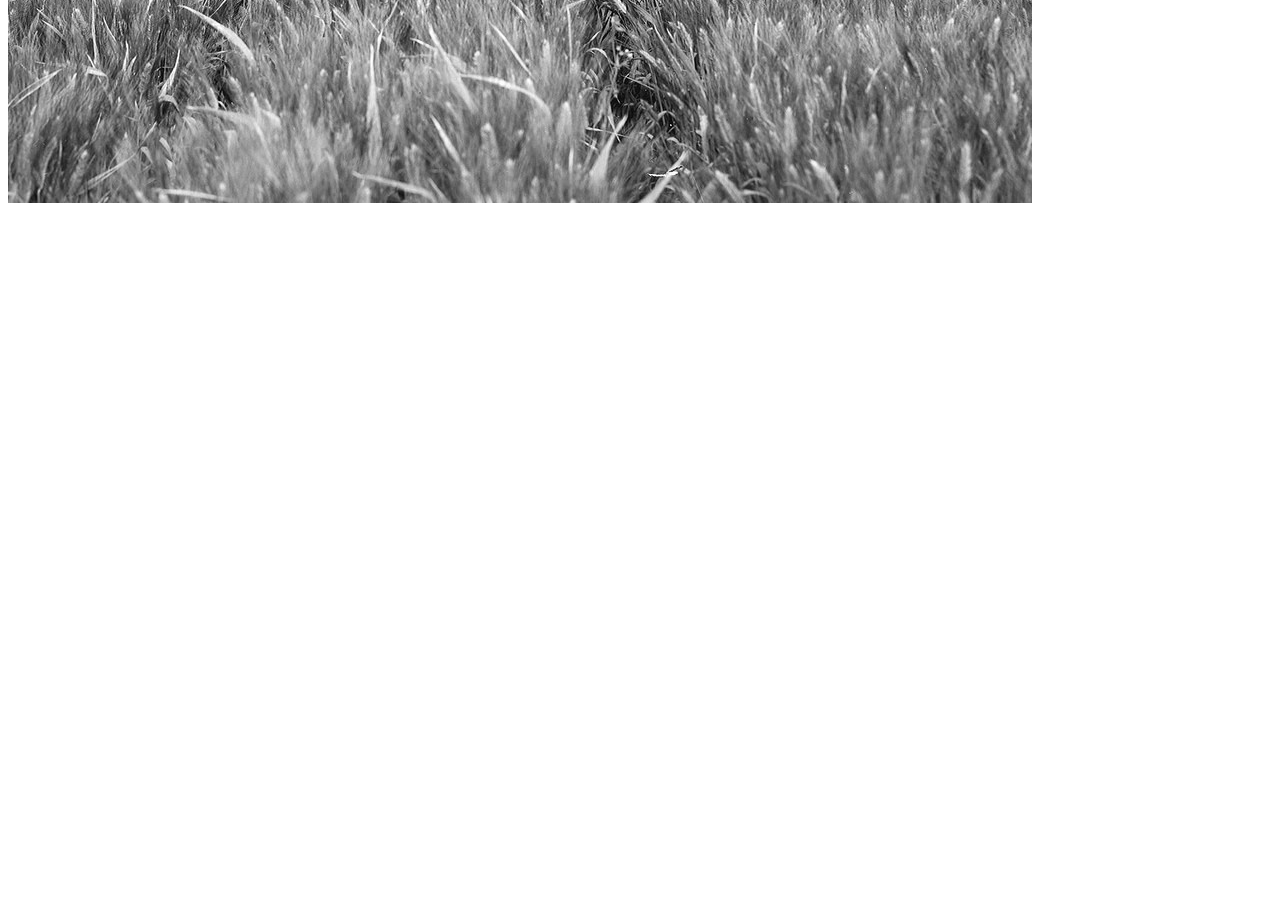
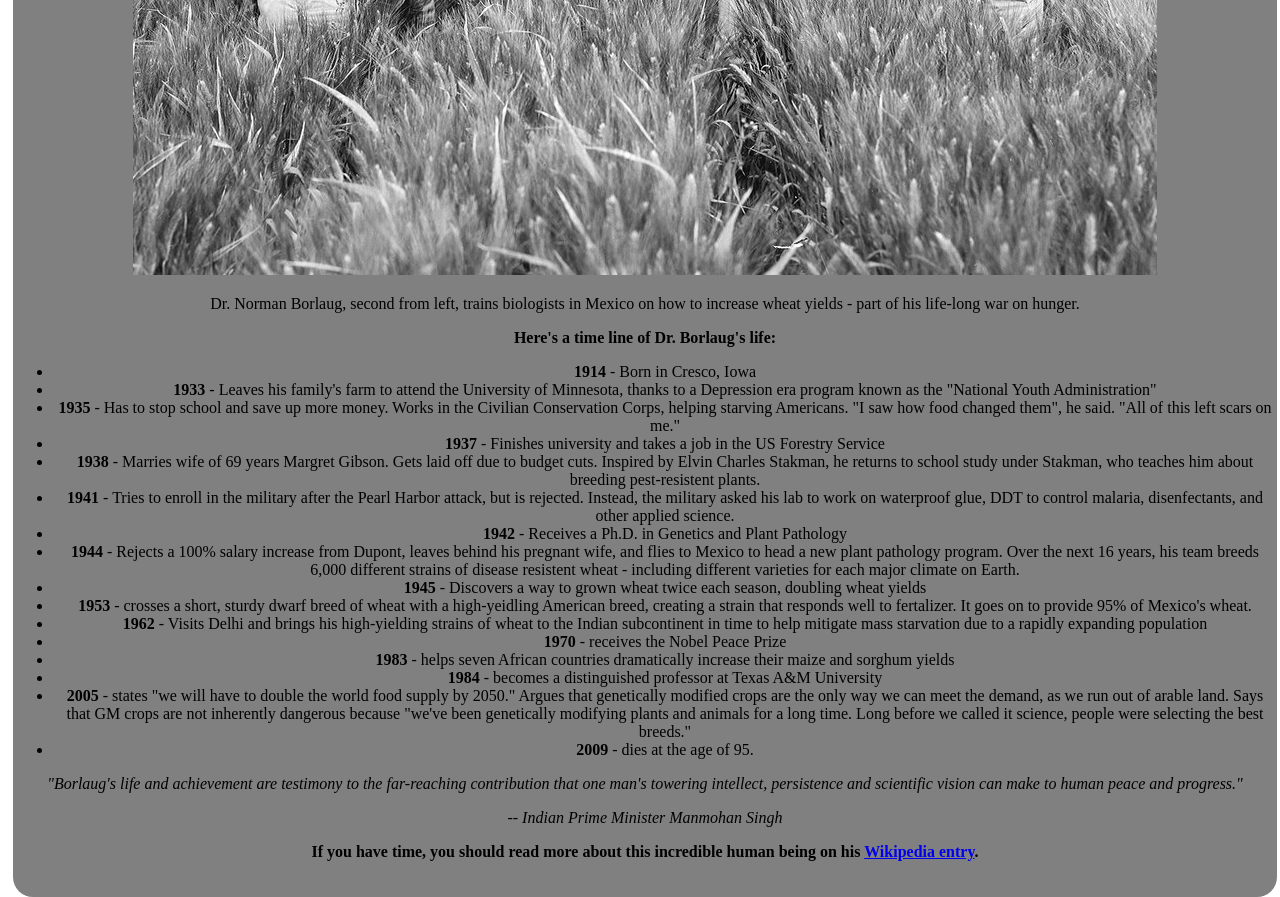
Before and after one commit to GaurisankarJ/Projects, a plain HTML site: page tribute-page.html in a window 1280 px wide. Shown: the part 500-1397 px from the top of the page. Before the commit the page ends 800 px from the top, so only its background shows below. Drawn offline with Linux system fonts and the light colour scheme.

Commit message:
Second Commit

```diff
--- a/tribute-page-style.css
+++ b/tribute-page-style.css
@@ -0,0 +1,12 @@
+main {
+    position: relative;
+    text-align: center;
+    padding-top: 20px;
+    padding-bottom: 20px;
+    top: 10px;
+    left: 5px;
+    right: 5px;
+    bottom: 10px;
+    border-radius: 20px;
+    background: grey;
+}
--- a/tribute-page.html
+++ b/tribute-page.html
@@ -2,18 +2,54 @@
 <html>
     <head>
         <title>Tribute Page Project</title>
+        <link rel="stylesheet" type="text/css" href="tribute-page-style.css">
     </head>
-    <link rel="stylesheet" type="text/css" href="tribute-page-style.css">
+
     <body>
         <script src="https://cdn.freecodecamp.org/testable-projects-fcc/v1/bundle.js"></script>
         <main id="main">
             <h1 id="title">Dr. Norman Borlaug</h1>
+            <p>The man who saved a billion lives</p>
             <div id="img-div">
                 <img id="image" src="tribute-page-image.jpg" alt="#">
-                <h6 id="img-caption"></h6>
+                <p id="img-caption">Dr. Norman Borlaug, second from left, trains biologists in Mexico on how to increase wheat yields - part of his life-long
+                war on hunger.</p>
             </div>
             <p id="tribute-info">
-
+                <strong>Here's a time line of Dr. Borlaug's life:</strong>
+                <ul>
+                    <li><strong>1914</strong> - Born in Cresco, Iowa</li>
+                    <li><strong>1933</strong> - Leaves his family's farm to attend the University of Minnesota, thanks to a Depression era program known as the "National
+                    Youth Administration"</li>
+                    <li><strong>1935</strong> - Has to stop school and save up more money. Works in the Civilian Conservation Corps, helping starving Americans. "I
+                    saw how food changed them", he said. "All of this left scars on me."</li>
+                    <li><strong>1937</strong> - Finishes university and takes a job in the US Forestry Service</li>
+                    <li><strong>1938</strong> - Marries wife of 69 years Margret Gibson. Gets laid off due to budget cuts. Inspired by Elvin Charles Stakman, he returns
+                    to school study under Stakman, who teaches him about breeding pest-resistent plants.</li>
+                    <li><strong>1941</strong> - Tries to enroll in the military after the Pearl Harbor attack, but is rejected. Instead, the military asked his lab
+                    to work on waterproof glue, DDT to control malaria, disenfectants, and other applied science.</li>
+                    <li><strong>1942</strong> - Receives a Ph.D. in Genetics and Plant Pathology</li>
+                    <li><strong>1944</strong> - Rejects a 100% salary increase from Dupont, leaves behind his pregnant wife, and flies to Mexico to head a new plant
+                    pathology program. Over the next 16 years, his team breeds 6,000 different strains of disease resistent wheat - including
+                    different varieties for each major climate on Earth.</li>
+                    <li><strong>1945</strong> - Discovers a way to grown wheat twice each season, doubling wheat yields</li>
+                    <li><strong>1953</strong> - crosses a short, sturdy dwarf breed of wheat with a high-yeidling American breed, creating a strain that responds
+                    well to fertalizer. It goes on to provide 95% of Mexico's wheat.</li>
+                    <li><strong>1962</strong> - Visits Delhi and brings his high-yielding strains of wheat to the Indian subcontinent in time to help mitigate mass
+                    starvation due to a rapidly expanding population</li>
+                    <li><strong>1970</strong> - receives the Nobel Peace Prize</li>
+                    <li><strong>1983</strong> - helps seven African countries dramatically increase their maize and sorghum yields</li>
+                    <li><strong>1984</strong> - becomes a distinguished professor at Texas A&M University</li>
+                    <li><strong>2005</strong> - states "we will have to double the world food supply by 2050." Argues that genetically modified crops are the only
+                    way we can meet the demand, as we run out of arable land. Says that GM crops are not inherently dangerous because "we've
+                    been genetically modifying plants and animals for a long time. Long before we called it science, people were selecting the
+                    best breeds."</li>
+                    <li><strong>2009</strong> - dies at the age of 95.</li>
+                </ul>
+                <p><em>"Borlaug's life and achievement are testimony to the far-reaching contribution that one man's towering intellect, persistence
+                and scientific vision can make to human peace and progress."</em></p>
+                <p><em>-- Indian Prime Minister Manmohan Singh</em></p>
+                <p><strong>If you have time, you should read more about this incredible human being on his <a href="#" id="wiki" target="_blank">Wikipedia entry</a>.</strong></p>
             </p>
             <a id="tribute-link" href="#" target="_blank"></a>
         </main>
```
Also changed, not shown: 1 other file.
